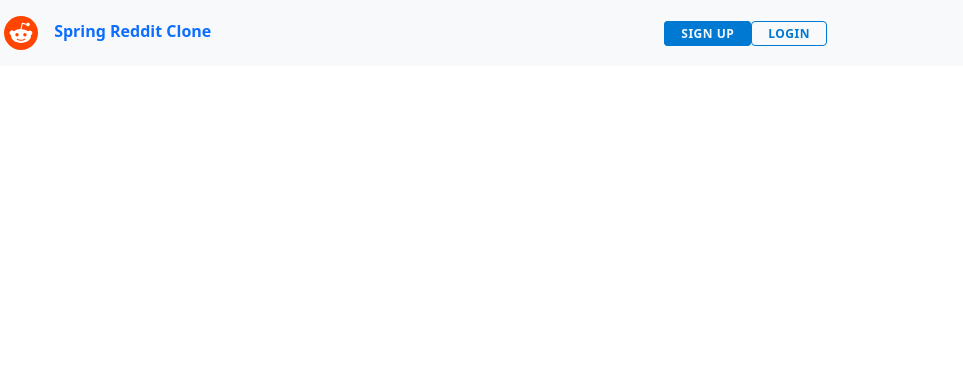
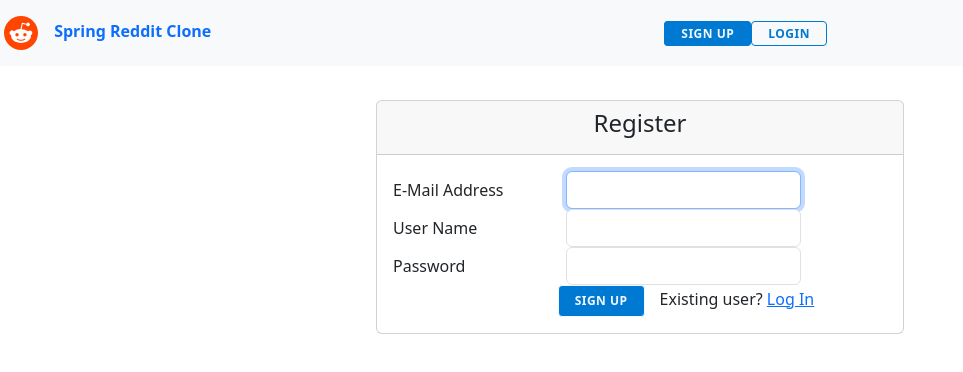
Before and after one commit to lebronjamesuit/social-media-angular14, an Angular app: page /signup in a window 1280 px wide. Before the commit this address led to /. Shown: the top 372 px of the page, without its empty margins (0-963 px from the left). Built offline with nearby package versions, Linux system fonts and the light colour scheme.

Commit message:
- Install header component - Install Auth Component

```diff
--- a/src/app/app-routing.module.ts
+++ b/src/app/app-routing.module.ts
@@ -1,7 +1,11 @@
 import { NgModule } from '@angular/core';
 import { RouterModule, Routes } from '@angular/router';
+import { SignupComponent } from './auth/signup/signup.component';
 
-const routes: Routes = [];
+
+const routes: Routes = [
+  { path: 'signup', component: SignupComponent }
+];
 
 @NgModule({
   imports: [RouterModule.forRoot(routes)],
--- a/src/app/app.module.ts
+++ b/src/app/app.module.ts
@@ -4,11 +4,13 @@
 import { AppRoutingModule } from './app-routing.module';
 import { AppComponent } from './app.component';
 import { HeaderComponent } from './header/header.component';
+import { SignupComponent } from './auth/signup/signup.component';
 
 @NgModule({
   declarations: [
     AppComponent,
-    HeaderComponent
+    HeaderComponent,
+    SignupComponent
   ],
   imports: [
     BrowserModule,
--- /dev/null
+++ b/src/app/auth/signup/signup.component.css
@@ -0,0 +1,22 @@
+.register-section{
+    margin: 100px;
+}
+
+.sign-up {
+    background-color: #0079D3;
+    border-color: #0079D3;
+    color: aliceblue;
+    fill: #0079D3;
+    border: 1px solid;
+    border-radius: 4px;
+    text-align: center;
+    letter-spacing: 1px;
+    text-decoration: none;
+    font-size: 12px;
+    font-weight: 700;
+    letter-spacing: .5px;
+    line-height: 24px;
+    text-transform: uppercase;
+    padding: 3px 16px;
+    opacity: 1;
+  }
--- /dev/null
+++ b/src/app/auth/signup/signup.component.html
@@ -0,0 +1,46 @@
+<div class="register-section">
+    <div class="row justify-content-center">
+        <div class="col-md-3"></div>
+        <div class="col-md-6">
+            <div class="card">
+                <div class="card-header" style="text-align: center">
+                    <h4>Register</h4>
+                </div>
+                <div class="card-body">
+                    <form>
+                        <div class="form-group row">
+                            <label for="email_address" class="col-md-4 col-form-label text-md-right">E-Mail
+                                Address</label>
+                            <div class="col-md-6">
+                                <input type="text" id="email_address" class="form-control" name="email-address" required
+                                    autofocus>
+                            </div>
+                        </div>
+
+                        <div class="form-group row">
+                            <label class="col-md-4 col-form-label text-md-right">User Name</label>
+                            <div class="col-md-6">
+                                <input type="text" class="form-control" required autofocus>
+                            </div>
+                        </div>
+
+                        <div class="form-group row">
+                            <label for="password" class="col-md-4 col-form-label text-md-right">Password</label>
+                            <div class="col-md-6">
+                                <input type="password" id="password" class="form-control" name="password" required>
+                            </div>
+                        </div>
+
+                        <span class="col-md-6 offset-md-4">
+                            <button type="submit" class="sign-up">
+                                Sign Up
+                            </button>
+                            <span style="padding-left: 15px">Existing user? <a routerLink="/login">Log In</a></span>
+                        </span>
+                    </form>
+                </div>
+            </div>
+        </div>
+        <div class="col-md-3"></div>
+    </div>
+</div>
--- /dev/null
+++ b/src/app/auth/signup/signup.component.ts
@@ -0,0 +1,15 @@
+import { Component, OnInit } from '@angular/core';
+
+@Component({
+  selector: 'app-signup',
+  templateUrl: './signup.component.html',
+  styleUrls: ['./signup.component.css']
+})
+export class SignupComponent implements OnInit {
+
+  constructor() { }
+
+  ngOnInit(): void {
+  }
+
+}
```
Also changed, not shown: 1 other file (tests, documents, lock files or other folders).
